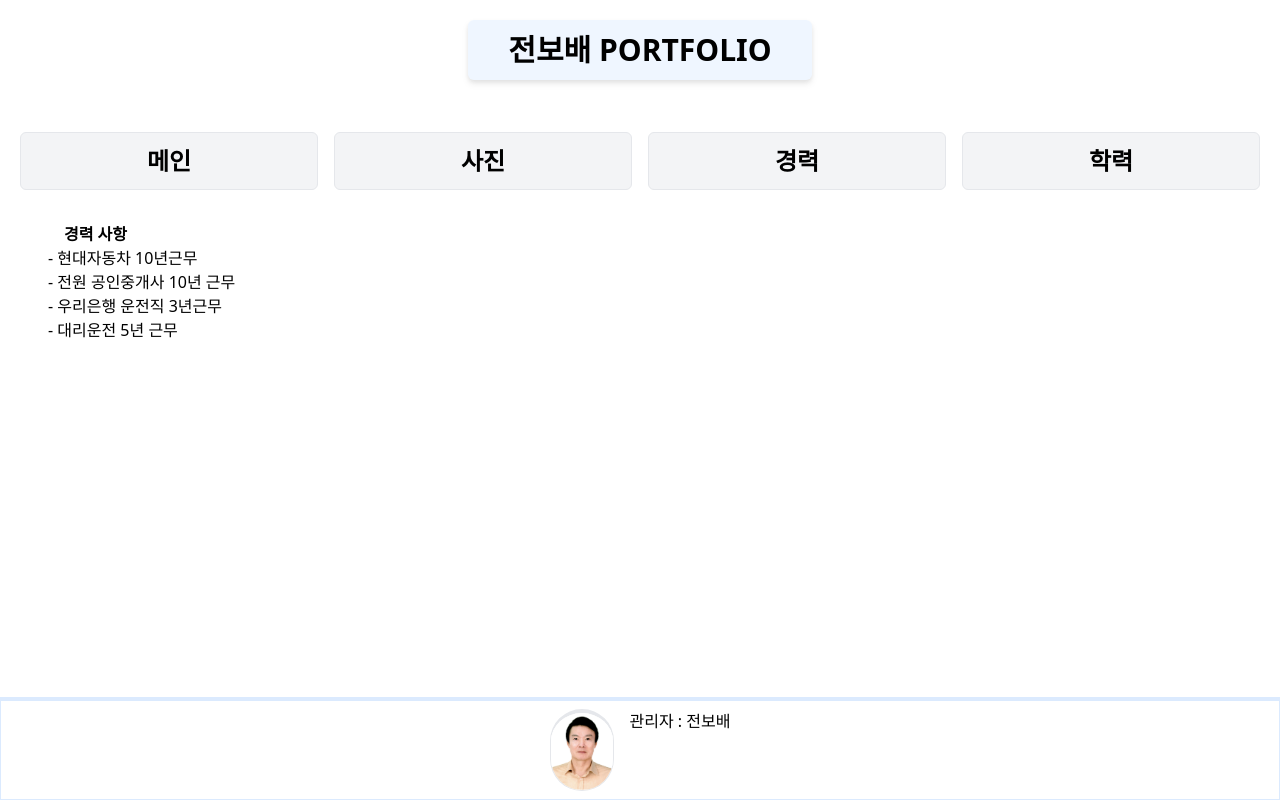
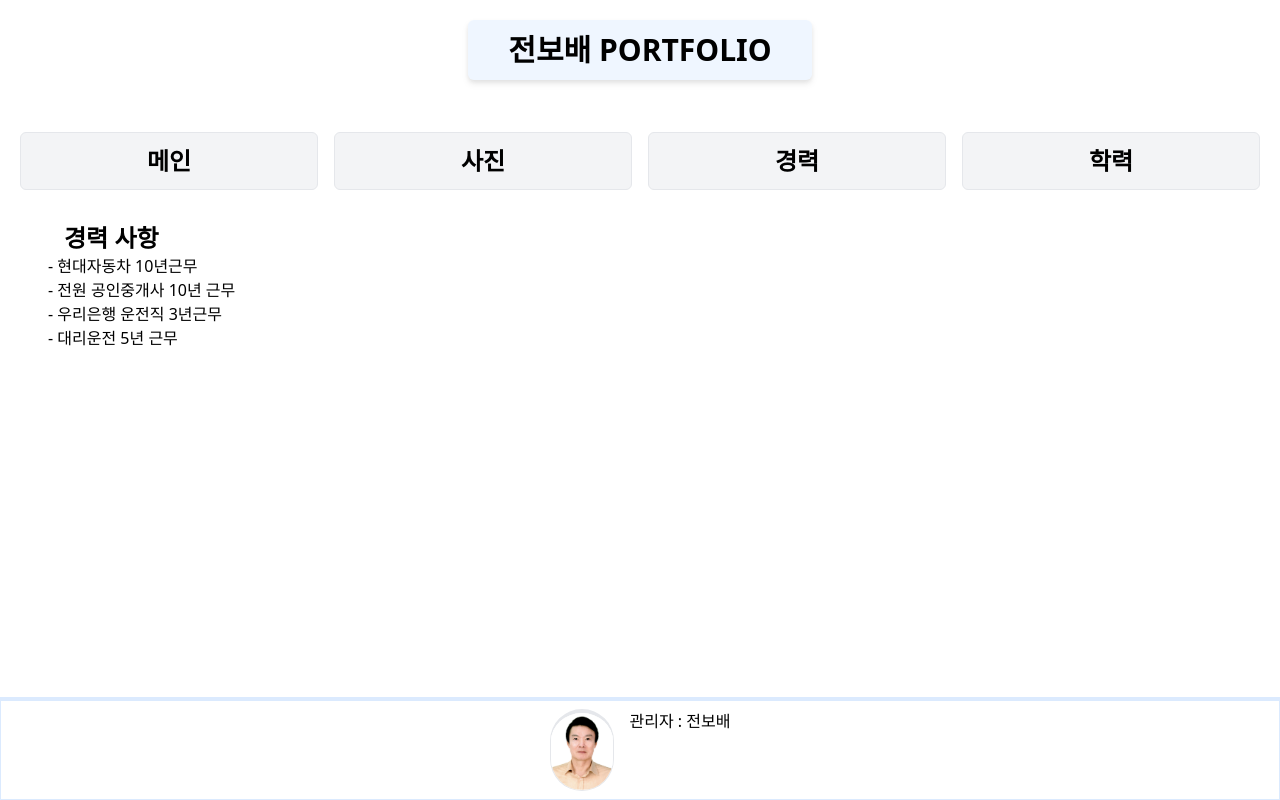
Before and after one commit to jeonwon/bbhome, a Next.js app: page /about in a window 1280 px wide. Built offline with nearby package versions, Linux system fonts and the light colour scheme.

Commit message:
Update page.js

```diff
--- a/src/app/about/page.js
+++ b/src/app/about/page.js
@@ -8,7 +8,7 @@ export default function About() {
   ];
   return (
     <div className="ml-8">
-      <div className="ml-4 font-bold">경력 사항</div>
+      <div className="ml-4 font-bold text-2xl">경력 사항</div>
       {haves.map((a, i) => {
         return <div key={i}>- {a}</div>;
       })}
```
